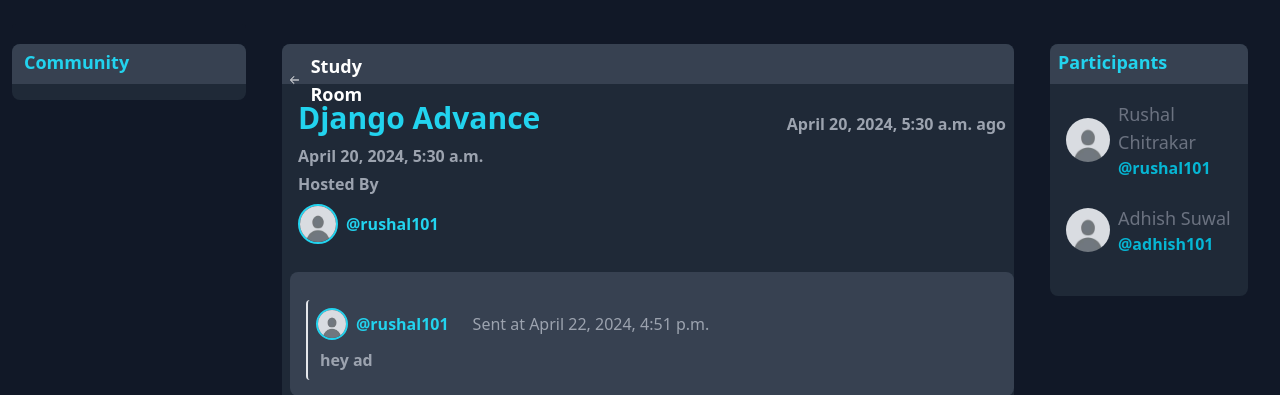
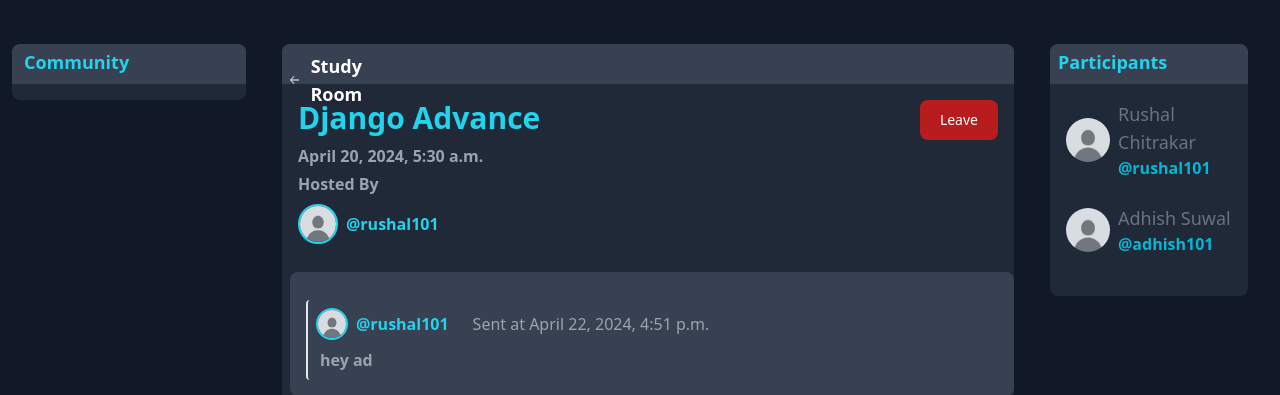
Before and after one commit to Fakron/Campus-Connect-Hub, a Django app: page /community/room/1 in a window 1280 px wide. Shown: the part 64-459 px from the top of the page. Run offline with Django 4.2, Linux system fonts and the light colour scheme; a user stored in the database is signed in; data comes from the database, SQL or seed files in the repository; both versions use the stored data as it was after the commit; style sheets or scripts are compiled from the project's sources.

Commit message:
Fixed Chat room bugs and added leave option for community

```diff
--- a/Community/templates/Community/ChatRoom.html
+++ b/Community/templates/Community/ChatRoom.html
@@ -141,7 +141,10 @@
 
                     </div>
 
-                    <div class="text-gray-400 font-semibold mt-5">{{room.created}} ago</div>
+                    <div class="text-gray-400 font-semibold mt-2">
+                        <button onclick="confirmLeave('{{ room.id }}')"
+                            class="text-white bg-red-700 hover:bg-red-800 focus:ring-4 focus:ring-blue-300 font-medium rounded-lg text-sm px-5 py-2.5 me-2 mb-2 dark:bg-red-600 dark:hover:bg-red-700 focus:outline-none dark:focus:ring-red-800">Leave</button>
+                    </div>
                 </div>
             </div>
             <div
@@ -369,7 +372,7 @@
 
 <script>
     document.querySelectorAll('.delete-btn').forEach(button => {
-    button.addEventListener('click', function(event) {
+        button.addEventListener('click', function (event) {
             event.preventDefault(); // Prevent the default button behavior
 
             const messageIdValue = this.getAttribute('value');
@@ -403,6 +406,16 @@
 
 </script>
 
+<script>
+    function confirmLeave(roomId) {
+        if (confirm("Are you sure you want to leave this room?")) {
+            window.location.href = "{% url 'leave-room' pk=room.pk %}";
+        }
+    }
+</script>
+
+
+
 
 
 {% endblock %}
--- a/Community/urls.py
+++ b/Community/urls.py
@@ -12,7 +12,7 @@
     path('delete-message/<str:pk>',views.deleteMessage,name="delete-message"),
     path('update_message/<str:pk>/', views.update_message, name='update_message'),
     path('delete_message/<str:pk>/', views.deleteMessage, name='delete_message'),
-
+    path('leave-room/<str:pk>',views.leave_room,name="leave-room"),
     path('join/<str:unique_id>/', views.join_room_by_id, name='join_room_by_id'),
 
 ]
--- a/Community/views.py
+++ b/Community/views.py
@@ -199,3 +199,22 @@
 
 
     return JsonResponse({'error': 'Invalid request'})
+
+
+@login_required
+def leave_room(request, pk):
+    user = request.user
+    room = get_object_or_404(Room, pk=pk)
+
+    # Remove user from the room participants
+    if user in room.participant.all():
+        room.participant.remove(user)
+        room.save()
+
+        # Delete user's messages in the room
+        Message.objects.filter(room=room, user=user).delete()
+
+        # Redirect user to community page after leaving the room
+        return redirect('community')  # Adjust the URL name to your community page URL
+    else:
+        return HttpResponse("You are not a participant of this room.")
```
Also changed, not shown: db.sqlite3. Lines whose indentation alone changed are shown as unchanged.
